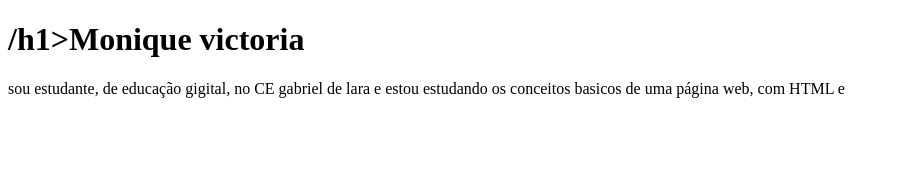
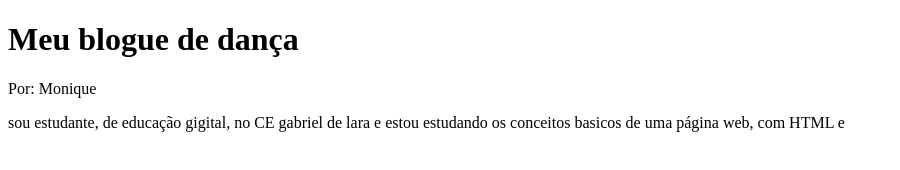
Before and after one commit to melomonique-byte/primeiro-repositorio, a plain HTML site: page index.html in a window 1280 px wide. Shown: the whole page, without its empty margins (0-900 px from the left). Drawn offline with Linux system fonts and the light colour scheme.

Commit message:
ajuste prof

```diff
--- a/index.html
+++ b/index.html
@@ -6,7 +6,8 @@
     <title>primeira pagina</title>
 </head>
 <body>
-    <h1>/h1>Monique victoria</h1>
+    <h1>Meu blogue de dança</h1>
+    <p>Por: Monique</p>
     <p>sou estudante, de educação gigital, no CE gabriel de lara e estou estudando os conceitos basicos de uma página web, com HTML e </p>
 </body>
 </html>
```
